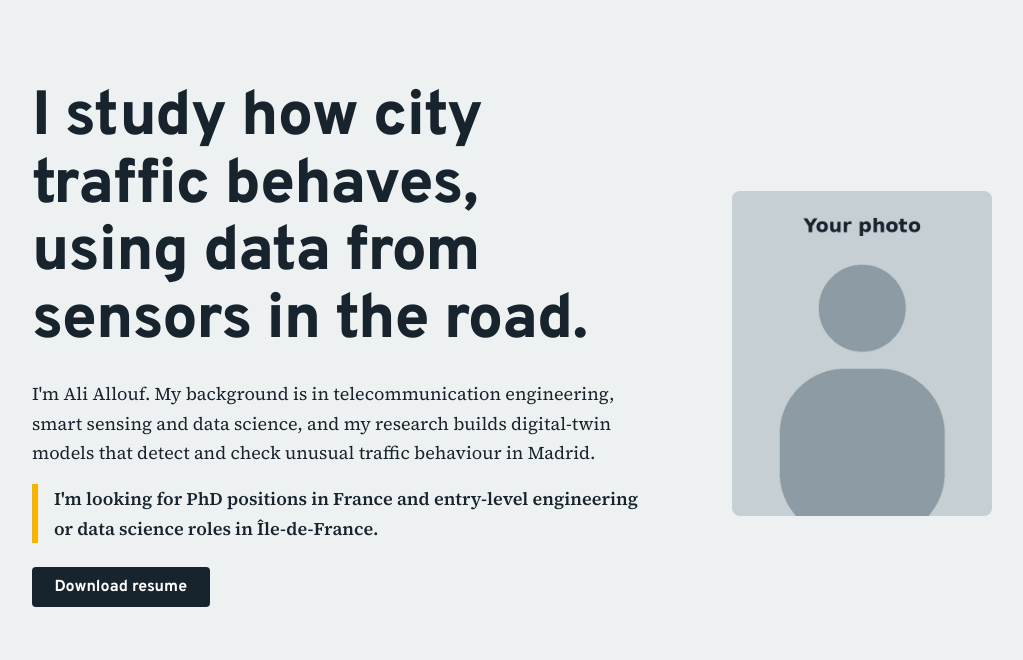
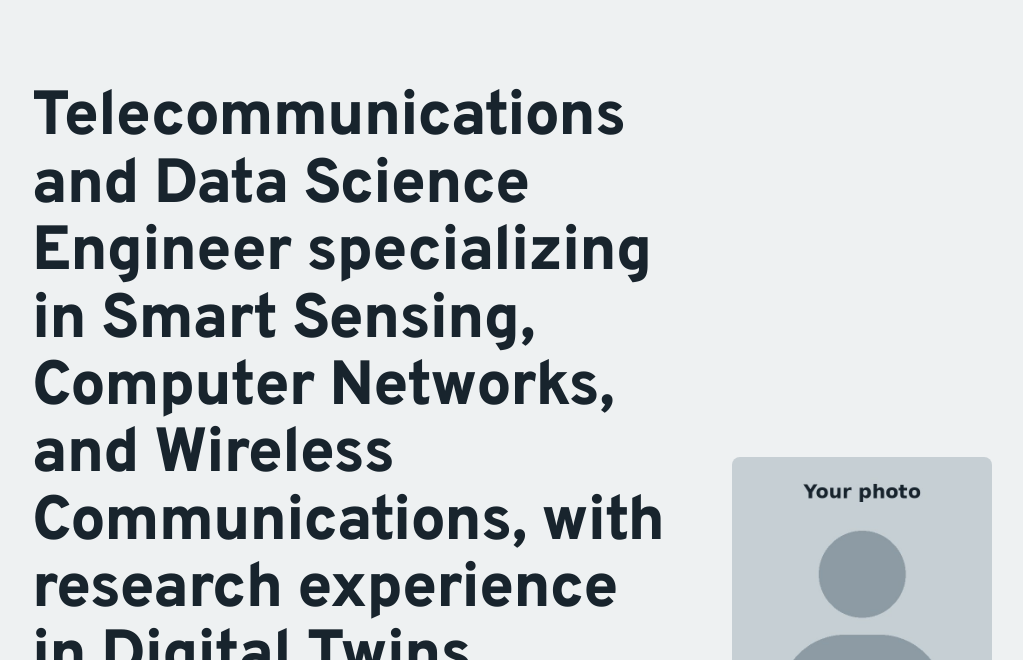
Before and after one commit to aliallouf/aliallouf.github.io, a plain HTML site: page index.html in a window 1280 px wide. Shown: the part 74-734 px from the top of the page, without its empty margins (128-1151 px from the left). Drawn offline with Linux system fonts and the light colour scheme.

Commit message:
Revise title and intro for portfolio website
Updated title and introduction text to reflect current focus and expertise.

```diff
--- a/index.html
+++ b/index.html
@@ -3,7 +3,7 @@
 <head>
   <meta charset="utf-8">
   <meta name="viewport" content="width=device-width, initial-scale=1">
-  <title>Ali Allouf: smart sensing, digital twins and urban traffic</title>
+  <title>Ali Allouf: Telecommunications and Data Science Engineer </title>
   <meta name="description" content="Portfolio of Ali Allouf: research on urban digital twins, traffic anomaly detection and formal verification, with a background in telecommunication engineering and data science.">
   <meta property="og:title" content="Ali Allouf">
   <meta property="og:description" content="Smart sensing, digital twins and urban traffic monitoring.">
@@ -29,9 +29,10 @@
     <section class="intro wrap">
       <div>
         <!-- ===== INTRO START: change only the words between the tags ===== -->
-        <h1>I study how city traffic behaves, using data from sensors in the road.</h1>
+        <h1>Telecommunications and Data Science Engineer specializing in Smart Sensing, Computer Networks, and Wireless
+        Communications, with research experience in Digital Twins, Networked Cyber-Physical Systems, Intelligent Network
+        Systems..</h1>
         <p>I'm Ali Allouf. My background is in telecommunication engineering, smart sensing and data science, and my research builds digital-twin models that detect and check unusual traffic behaviour in Madrid.</p>
-        <p class="status">I'm looking for PhD positions in France and entry-level engineering or data science roles in Île-de-France.</p>
         <!-- ===== INTRO END ===== -->
         <p><a class="button" href="assets/Ali_Allouf_CV.pdf" download>Download resume</a></p>
       </div>
```
